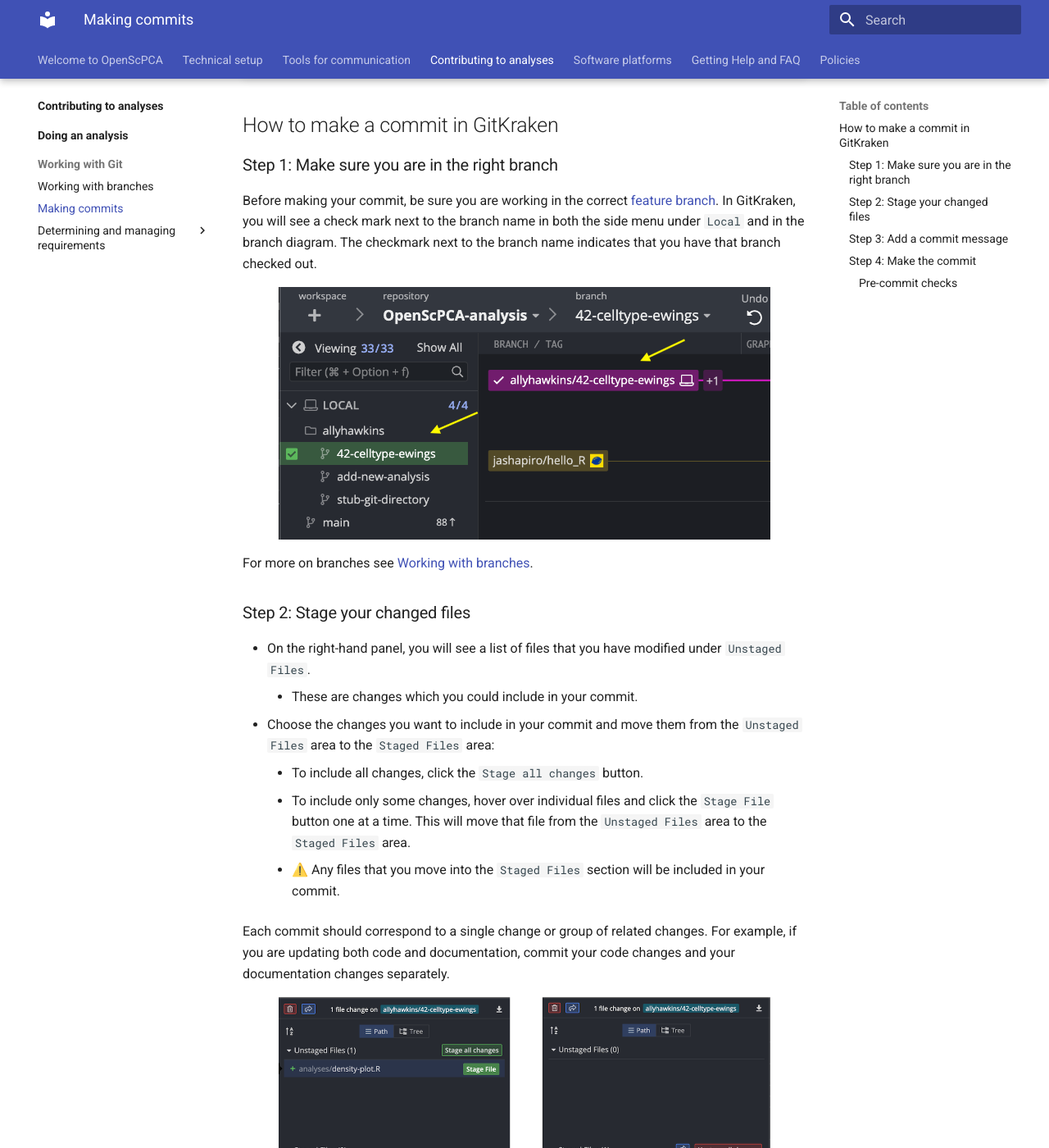
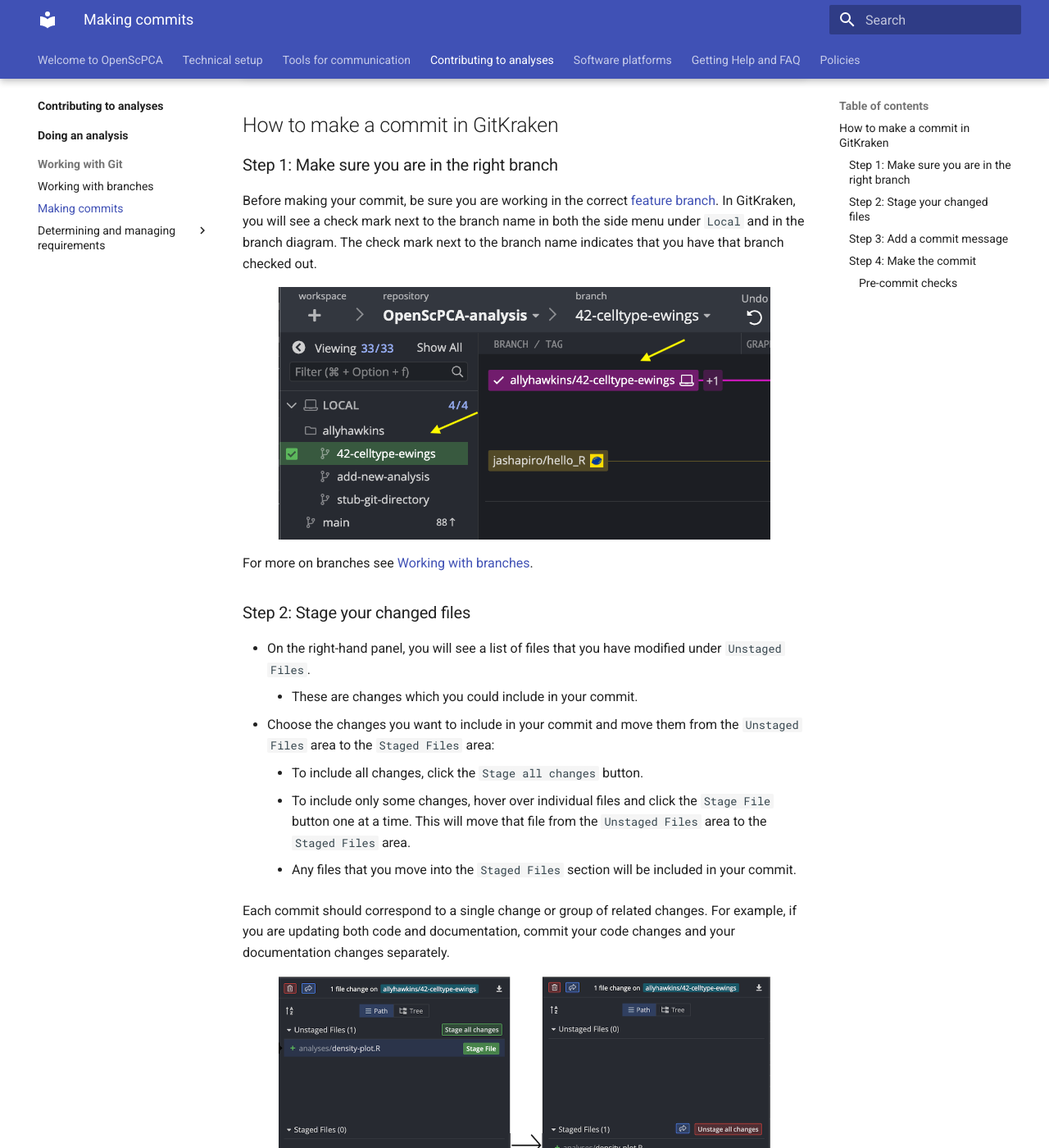
Before and after one commit to AlexsLemonade/OpenScPCA-analysis, an MkDocs documentation site: the page built from docs/contributing-to-analyses/working-with-git/making-commits.md, in a window 1280 px wide and 1400 px high, scrolled down 399 px. Shown: the whole window at 82% size. Built offline with MkDocs 1.6.1 and Material for MkDocs 9.7.7, drawn with Linux system fonts in a browser that asks for light colours.

Commit message:
spelling

```diff
--- a/docs/contributing-to-analyses/working-with-git/making-commits.md
+++ b/docs/contributing-to-analyses/working-with-git/making-commits.md
@@ -17,7 +17,7 @@
 
 Before making your commit, be sure you are working in the correct [feature branch](./working-with-branches.md).
 In GitKraken, you will see a check mark next to the branch name in both the side menu under `Local` and in the branch diagram.
-The checkmark next to the branch name indicates that you have that branch checked out.
+The check mark next to the branch name indicates that you have that branch checked out.
 
 <figure markdown="span">
     ![Branch checkout](../../img/making-commits-1.png){width="600"}
@@ -33,7 +33,7 @@
     - To include all changes, click the `Stage all changes` button.
     - To include only some changes, hover over individual files and click the `Stage File` button one at a time.
     This will move that file from the `Unstaged Files` area to the `Staged Files` area.
-    - ⚠️ Any files that you move into the `Staged Files` section will be included in your commit.
+    - Any files that you move into the `Staged Files` section will be included in your commit.
 
 Each commit should correspond to a single change or group of related changes.
 For example, if you are updating both code and documentation, commit your code changes and your documentation changes separately.
```
